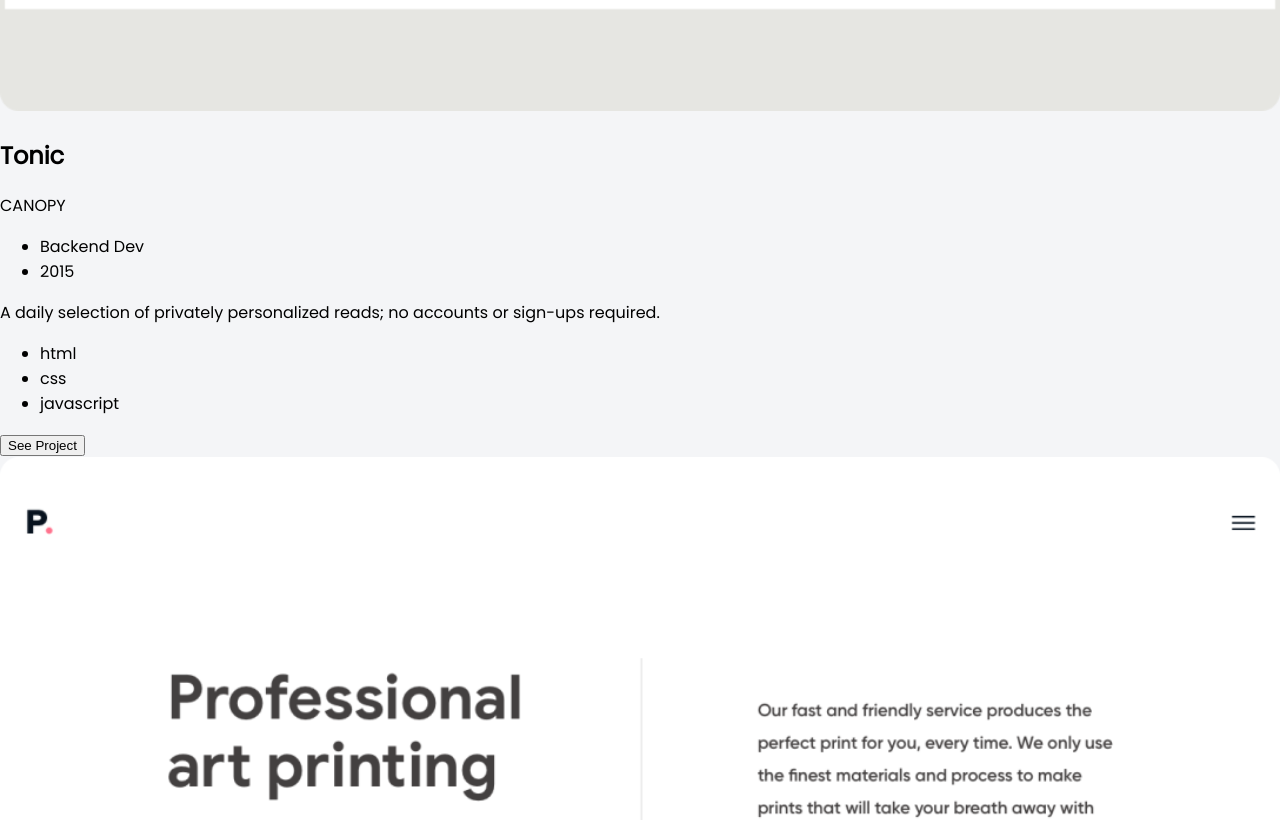
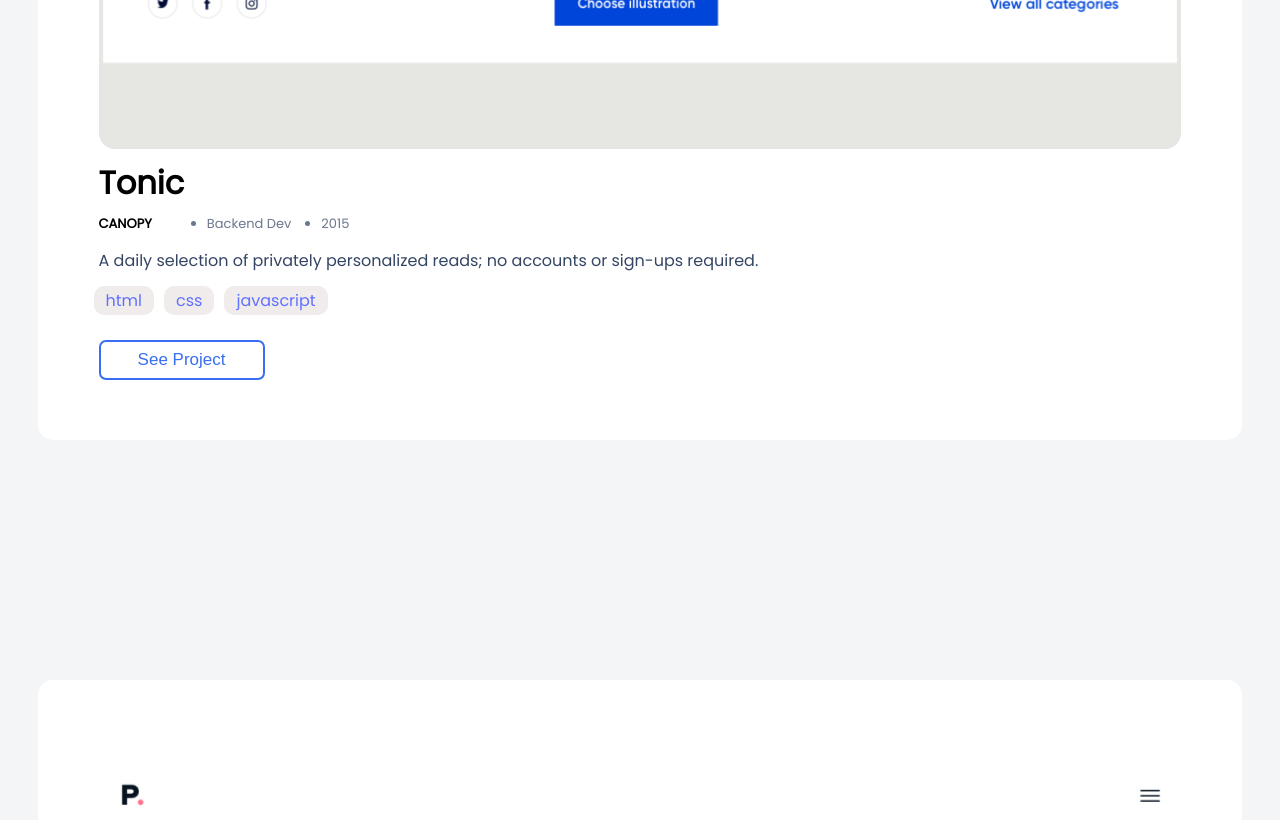
Before and after one commit to nouman17610/figma-template01, a website: page index.html in a window 1280 px wide. Shown: the part 1540-2360 px from the top of the page. Drawn offline with Linux system fonts and the light colour scheme.

Commit message:
Apply CSS Changes to Work Area

```diff
--- a/style.css
+++ b/style.css
@@ -97,6 +97,147 @@
     list-style: none;
     margin: 0 10px;
   }
+
+  .work-area {
+    display: grid;
+    margin-top: 20px;
+    margin-right: 3%;
+    margin-left: 3%;
+  }
+
+  .main-container {
+    display: flex;
+    flex-direction: column;
+    margin-top: 10%;
+    margin-bottom: 10%;
+    background-color: white;
+    padding: 5% 5%;
+    border-radius: 15px;
+  }
+
+  .work-head {
+    font-size: 32px;
+    margin-top: -24px;
+  }
+
+  .work-detail {
+    display: flex;
+    align-items: center;
+    margin-top: -36px;
+  }
+
+  .work-detail ul {
+    display: flex;
+    justify-content: center;
+  }
+
+  .work-detail li {
+    margin: 0 15px;
+    color: #6b778c;
+    font-size: 13px;
+  }
+
+  .work-description p {
+    color: #344563;
+    font-size: 16px;
+    margin-top: -2px;
+  }
+
+  .languages {
+    justify-content: left;
+    margin-left: -50px;
+    margin-top: -24px;
+    margin-bottom: 4px;
+  }
+
+  .languages ul {
+    display: flex;
+    list-style: none;
+  }
+
+  .languages li {
+    background-color: #f1ecec;
+    width: auto;
+    color: #6070ff;
+    margin: 5px;
+    border-radius: 10px;
+    padding: 2px 12px;
+  }
+
+  .about-area {
+    display: flex;
+    flex-direction: column;
+    margin-top: 30px;
+    margin-left: 3%;
+    margin-right: 3%;
+    background-color: #fff;
+    padding: 5%;
+    border-top-right-radius: 50px;
+  }
+
+  h2 {
+    font-size: 32px;
+    font-weight: 700;
+  }
+
+  .work-detail p {
+    font-size: 13px;
+    font-weight: bold;
+  }
+
+  button {
+    color: #396df2;
+    font-weight: 500;
+    font-size: 17px;
+    line-height: 24px;
+    background-color: white;
+    border: 2px solid #396df2;
+    border-radius: 7px;
+    width: 166px;
+    height: 40px;
+    margin-left: 0;
+  }
+
+  .language-2 {
+    list-style: none;
+    margin-right: 13px;
+    margin-left: -38px;
+  }
+
+  .language-2 img {
+    width: 42px;
+    height: 42px;
+  }
+
+  .lang-1 {
+    background-color: #f7f7f9;
+    border-radius: 3px;
+    display: flex;
+    align-items: center;
+    margin-left: -32px;
+    margin-top: 10px;
+  }
+
+  .lang-1 img {
+    padding: 5px;
+  }
+
+  .lang-1 p {
+    padding: 5px;
+  }
+
+  .expertise {
+    display: flex;
+    align-items: center;
+    justify-content: space-between;
+    border-bottom: 1px solid #dfe1e6;
+  }
+
+  .expertise img {
+    width: 15px;
+    height: 15px;
+    padding-right: 30px;
+  }
 }
 
 @media (min-width: 375px) {
```
